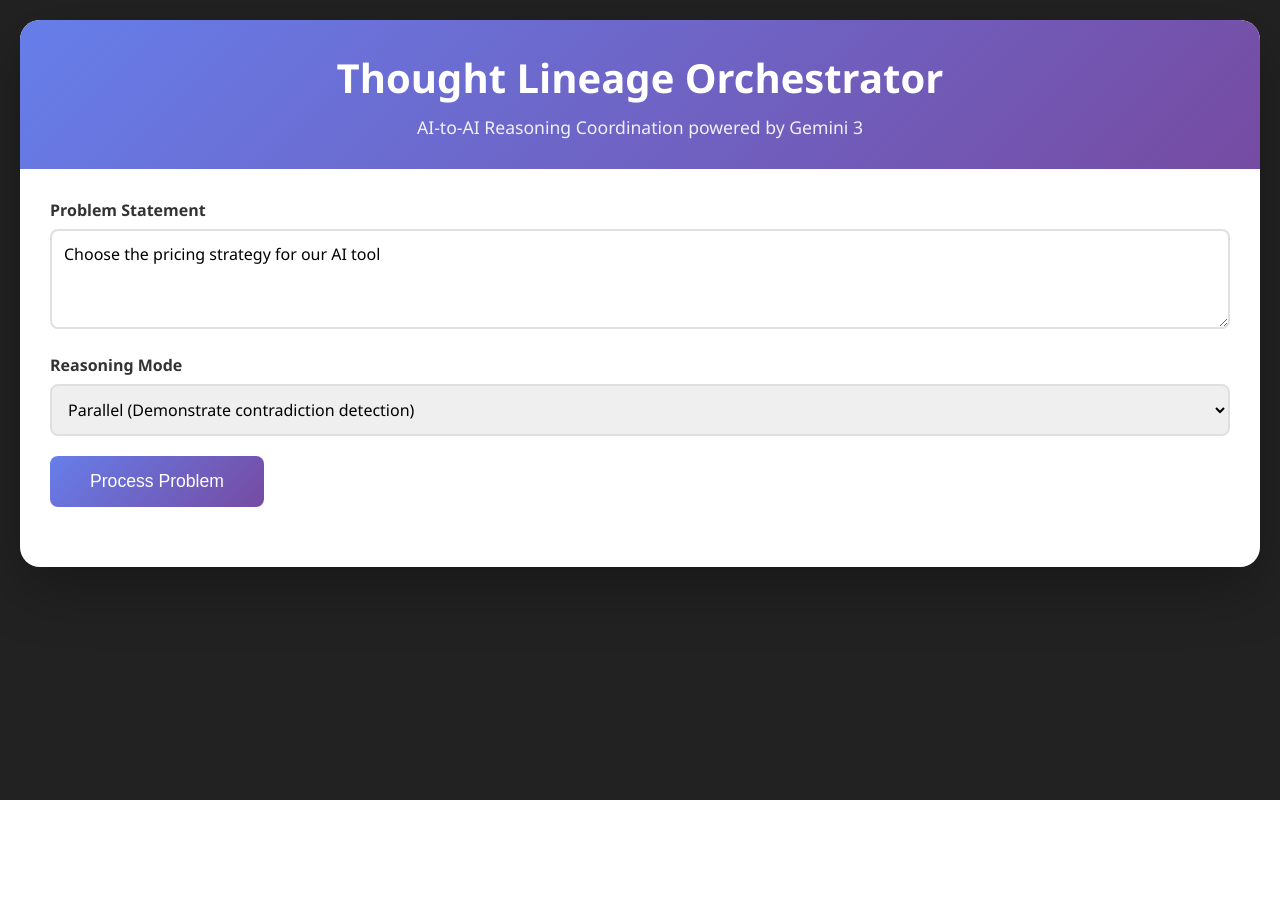
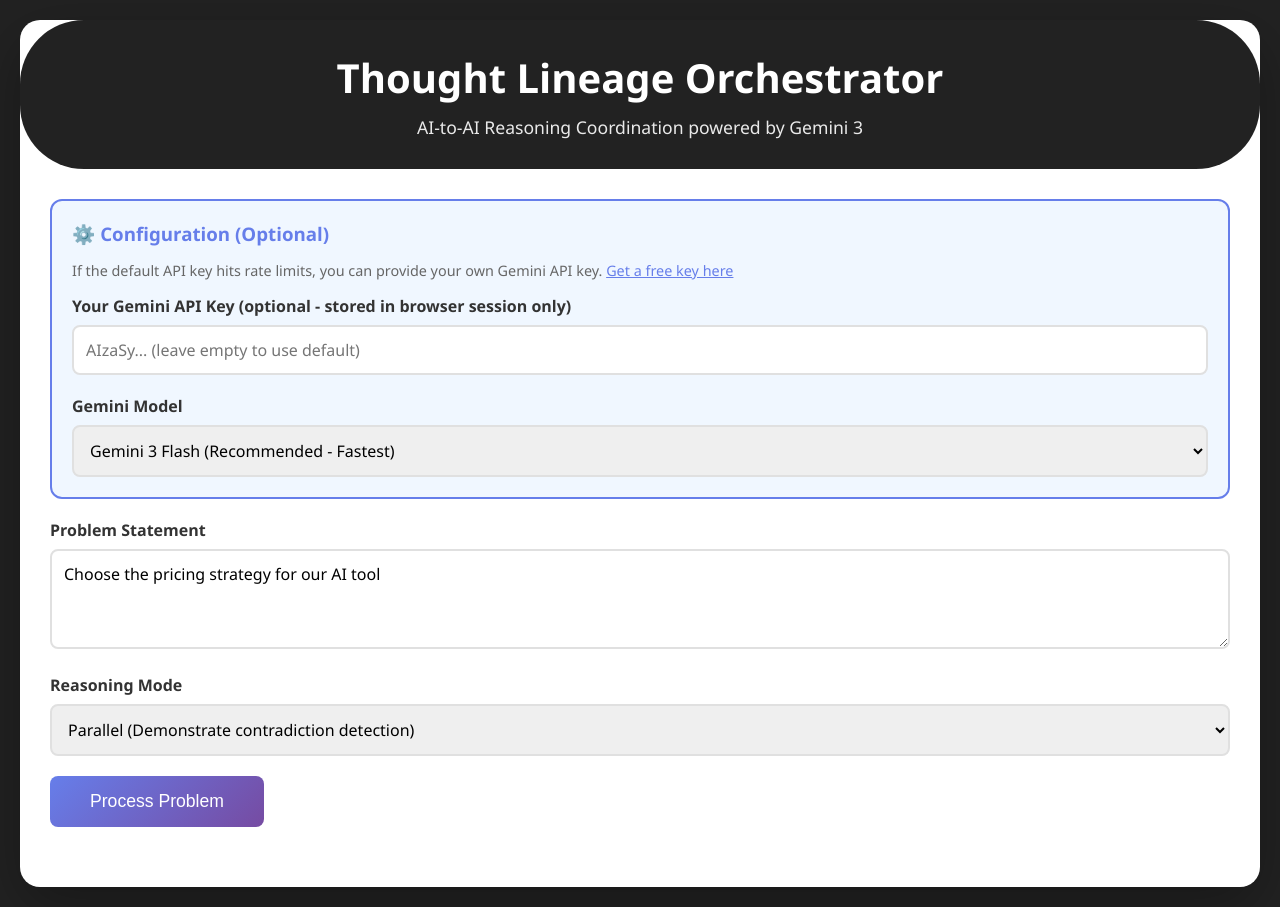
Before and after one commit to cr33p1ngp4ck3t/Thought-Lineage-Orchestrator, a Flask app: page / in a window 1280 px wide. Before the commit the page ends 800 px from the top, so only its background shows below. Run offline with Flask 3, Linux system fonts and the light colour scheme.

Commit message:
Add configurable API key and model selector to web interface
Features:
- Optional custom API key input (for judges if default hits limits)
- Model selector (Gemini 3 Flash, 2.5 Flash, 2.5 Pro, 2.0 Flash)
- Browser-only storage (no server persistence)
- Backend supports custom API key and model per request
- Automatic config restoration after request

This allows judges to use their own API keys and test different models without redeploying.

```diff
--- a/src/app.py
+++ b/src/app.py
@@ -26,13 +26,40 @@ def process_problem():
     data = request.json
     problem = data.get('problem', '')
     mode = data.get('mode', 'sequential')  # sequential or parallel
+    custom_api_key = data.get('api_key')  # Optional custom API key
+    model = data.get('model', 'gemini-3-flash-preview')  # Optional model selection
 
     if not problem:
         return jsonify({"error": "Problem statement required"}), 400
 
-    orchestrator = ThoughtLineageOrchestrator()
+    # If custom API key provided, temporarily configure it
+    import google.generativeai as genai
+    original_api_key = None
+    original_model = None
 
     try:
+        if custom_api_key:
+            # Save original config
+            from config import Config
+            original_api_key = Config.GEMINI_API_KEY
+            original_model = Config.GEMINI_MODEL
+
+            # Use custom config
+            Config.GEMINI_API_KEY = custom_api_key
+            Config.GEMINI_MODEL = model
+            genai.configure(api_key=custom_api_key)
+
+            # Create new orchestrator with custom config
+            orchestrator = ThoughtLineageOrchestrator()
+        else:
+            # Use default config but update model if specified
+            from config import Config
+            if model != Config.GEMINI_MODEL:
+                original_model = Config.GEMINI_MODEL
+                Config.GEMINI_MODEL = model
+
+            orchestrator = ThoughtLineageOrchestrator()
+
         if mode == 'parallel':
             # Parallel mode: create conflicting plans to demonstrate contradiction detection
             results = run_parallel_demo(problem)
@@ -44,7 +71,21 @@ def process_problem():
         return jsonify(results)
 
     except Exception as e:
+        import traceback
+        error_details = traceback.format_exc()
+        print(f"[ERROR] {error_details}")
         return jsonify({"error": str(e)}), 500
+
+    finally:
+        # Restore original config if it was changed
+        if original_api_key:
+            from config import Config
+            Config.GEMINI_API_KEY = original_api_key
+            Config.GEMINI_MODEL = original_model or 'gemini-3-flash-preview'
+            genai.configure(api_key=original_api_key)
+        elif original_model:
+            from config import Config
+            Config.GEMINI_MODEL = original_model
 
 
 @app.route('/api/graph')
--- a/src/templates/index.html
+++ b/src/templates/index.html
@@ -28,10 +28,11 @@
 			}
 
 			.header {
-				background: linear-gradient(135deg, #667eea 0%, #764ba2 100%);
+				background: #222222;
 				color: white;
 				padding: 30px;
 				text-align: center;
+				border-radius: 64px;
 			}
 
 			.header h1 {
@@ -64,7 +65,9 @@
 			}
 
 			textarea,
-			select {
+			select,
+			input[type="text"],
+			input[type="password"] {
 				width: 100%;
 				padding: 12px;
 				border: 2px solid #e0e0e0;
@@ -75,7 +78,8 @@
 			}
 
 			textarea:focus,
-			select:focus {
+			select:focus,
+			input:focus {
 				outline: none;
 				border-color: #667eea;
 			}
@@ -264,6 +268,30 @@
 
 			<div class="content">
 				<div class="input-section">
+					<!-- API Configuration Section -->
+					<div style="background: #f0f7ff; border: 2px solid #667eea; border-radius: 12px; padding: 20px; margin-bottom: 20px;">
+						<h3 style="margin-bottom: 15px; color: #667eea;">⚙️ Configuration (Optional)</h3>
+						<p style="font-size: 0.9em; color: #666; margin-bottom: 15px;">
+							If the default API key hits rate limits, you can provide your own Gemini API key.
+							<a href="https://aistudio.google.com/apikey" target="_blank" style="color: #667eea; text-decoration: underline;">Get a free key here</a>
+						</p>
+
+						<div class="input-group">
+							<label for="apiKey">Your Gemini API Key (optional - stored in browser session only)</label>
+							<input type="password" id="apiKey" placeholder="AIzaSy... (leave empty to use default)">
+						</div>
+
+						<div class="input-group" style="margin-bottom: 0;">
+							<label for="model">Gemini Model</label>
+							<select id="model">
+								<option value="gemini-3-flash-preview">Gemini 3 Flash (Recommended - Fastest)</option>
+								<option value="gemini-2.5-flash">Gemini 2.5 Flash</option>
+								<option value="gemini-2.5-pro">Gemini 2.5 Pro (Slower but more capable)</option>
+								<option value="gemini-2.0-flash-exp">Gemini 2.0 Flash Experimental</option>
+							</select>
+						</div>
+					</div>
+
 					<div class="input-group">
 						<label for="problem">Problem Statement</label>
 						<textarea
@@ -318,6 +346,8 @@ Choose the pricing strategy for our AI tool</textarea
 			async function processProblem() {
 				const problem = document.getElementById("problem").value;
 				const mode = document.getElementById("mode").value;
+				const apiKey = document.getElementById("apiKey").value;
+				const model = document.getElementById("model").value;
 
 				if (!problem.trim()) {
 					alert("Please enter a problem statement");
@@ -329,10 +359,21 @@ Choose the pricing strategy for our AI tool</textarea
 				document.getElementById("results").classList.remove("active");
 
 				try {
+					const requestBody = {
+						problem,
+						mode,
+						model: model  // Send selected model
+					};
+
+					// Add API key if provided
+					if (apiKey && apiKey.trim()) {
+						requestBody.api_key = apiKey.trim();
+					}
+
 					const response = await fetch("/api/process", {
 						method: "POST",
 						headers: { "Content-Type": "application/json" },
-						body: JSON.stringify({ problem, mode }),
+						body: JSON.stringify(requestBody),
 					});
 
 					const data = await response.json();
```
